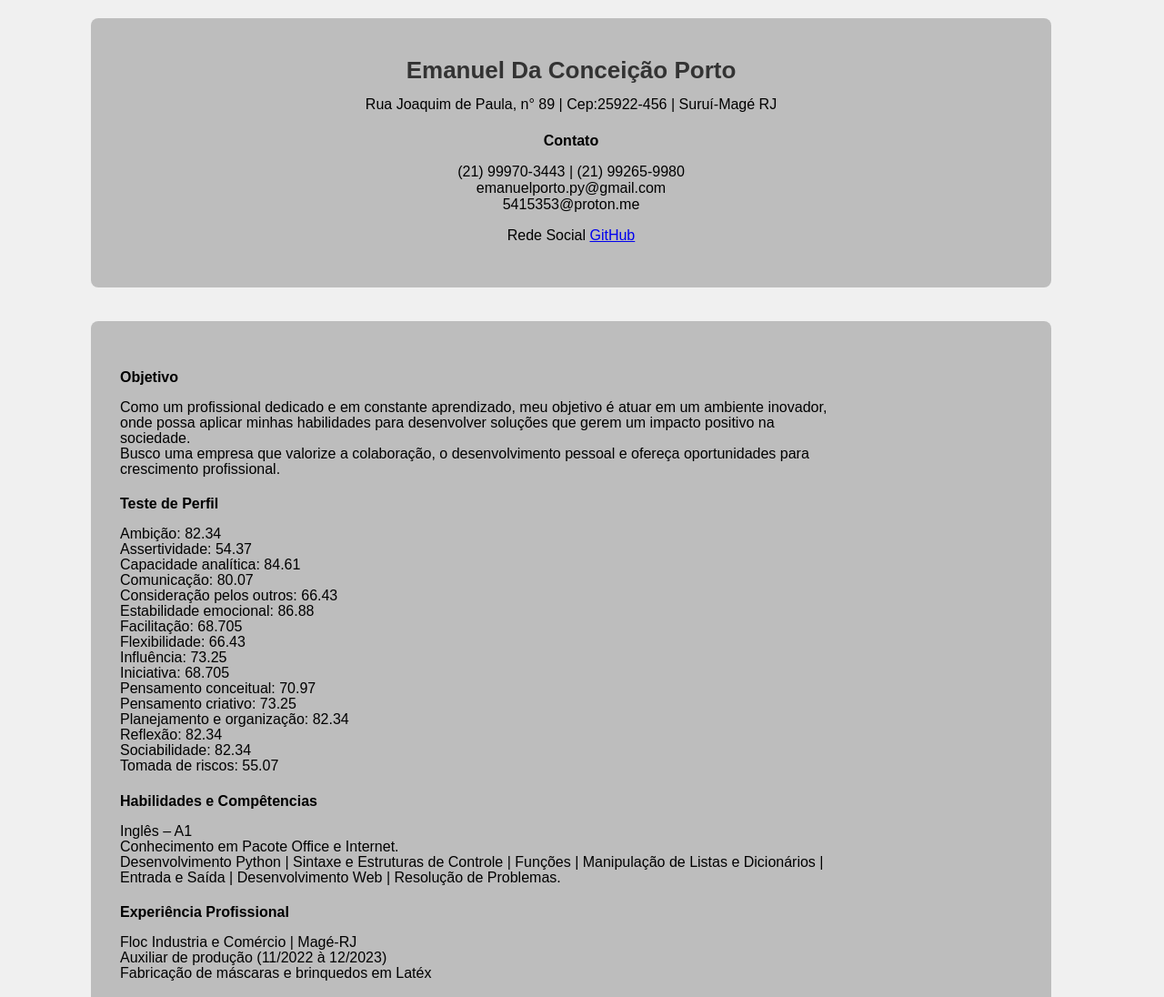
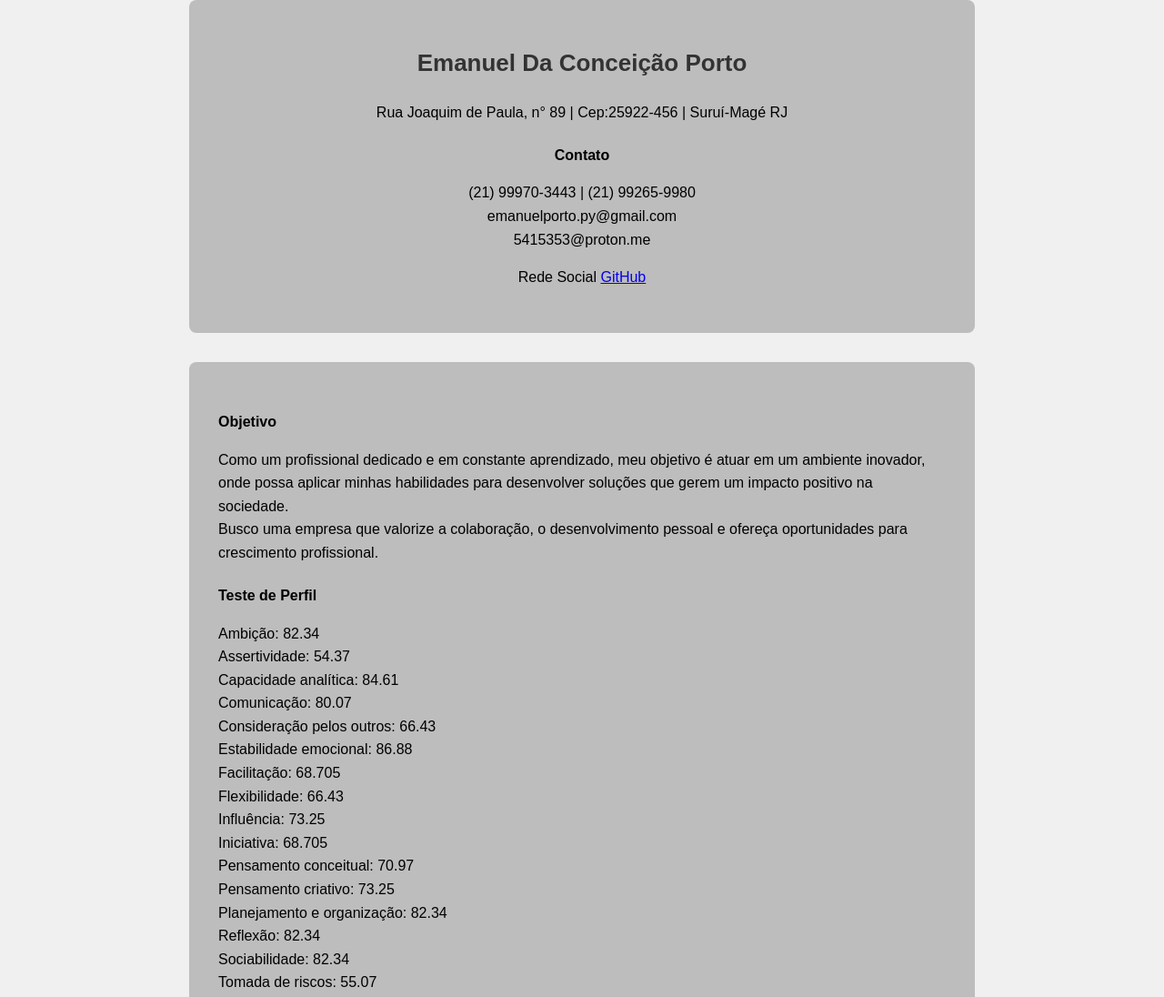
Before and after one commit to PortoEmanuel/curriculo, a plain HTML site: page index.html in a window 1280 px wide. Shown: the top 1096 px of the page at 91% size. Drawn offline with Linux system fonts and the light colour scheme.

Commit message:
revisão css

```diff
--- a/css/style.css
+++ b/css/style.css
@@ -1,40 +1,40 @@
 body {
     font-family: Arial, sans-serif;
-    margin: 20px;
+    margin: 0;
     line-height: 1.6;
+    background-color: #f0f0f0; /* Definição de cor de fundo global */
 }
 
 /* Cabeçalho */
 .info-pessoal {
-    margin: 0 10rem 0 5rem;
+    margin: 0 auto; /* Ajusta a margem para centralizar o conteúdo */
     text-align: center;
     padding: 2rem;
-    width: 80%; /* Adjust width for mobile */
+    width: 90%; /* Ajusta a largura para dispositivos móveis */
+    max-width: 800px; /* Define uma largura máxima para telas maiores */
     background-color: rgba(128, 128, 128, 0.455);
     border-radius: 8px;
-    line-height: 17px;
 }
 
 .nome {
     font-size: 26px;
     font-weight: bold;
-    color: black;
+    color: #333; /* Ajusta a cor do texto */
 }
 
 .endereco-contatos {
     margin-top: 20px;
     text-align: center;
-    line-height: 18px;
 }
 
 /* Seções */
 .info {
-    margin: 3% 10rem 0 5rem;
+    margin: 2rem auto; /* Ajusta a margem para centralizar o conteúdo */
     padding: 2rem;
-    width: 80%; /* Adjust width for mobile */
-    background-color: rgb(128, 128, 128, 0.455);
+    width: 90%; /* Ajusta a largura para dispositivos móveis */
+    max-width: 800px; /* Define uma largura máxima para telas maiores */
+    background-color: rgba(128, 128, 128, 0.455);
     border-radius: 8px;
-    line-height: 17px;
 }
 
 section div {
@@ -43,7 +43,6 @@ section div {
 
 .objetivo {
     word-wrap: break-word;
-    width: 80%; /* Adjust width for mobile */
 }
 
 h4 {
@@ -56,18 +55,9 @@ ul {
     padding: 0;
 }
 
-/* Personalize as cores e fontes conforme sua preferência */
-body {
-    background-color: #f0f0f0;
-}
-
-.nome {
-    color: #333;
-}
-
 /* Media query for mobile devices */
 @media screen and (max-width: 768px) {
     .info-pessoal, .info {
-        width: 70%; /* Adjust width for smaller screens */
+        width: 95%; /* Ajusta a largura para telas menores */
     }
 }
--- a/index.html
+++ b/index.html
@@ -6,43 +6,43 @@
     <title>Emanuel Porto</title>
     <link rel="stylesheet" href="/css/style.css">
     <style>
-        body {
+body {
     font-family: Arial, sans-serif;
-    margin: 20px;
+    margin: 0;
     line-height: 1.6;
+    background-color: #f0f0f0; /* Definição de cor de fundo global */
 }
 
 /* Cabeçalho */
 .info-pessoal {
-    margin: 0 10rem 0 5rem;
+    margin: 0 auto; /* Ajusta a margem para centralizar o conteúdo */
     text-align: center;
     padding: 2rem;
-    width: 80%; /* Adjust width for mobile */
+    width: 90%; /* Ajusta a largura para dispositivos móveis */
+    max-width: 800px; /* Define uma largura máxima para telas maiores */
     background-color: rgba(128, 128, 128, 0.455);
     border-radius: 8px;
-    line-height: 17px;
 }
 
 .nome {
     font-size: 26px;
     font-weight: bold;
-    color: black;
+    color: #333; /* Ajusta a cor do texto */
 }
 
 .endereco-contatos {
     margin-top: 20px;
     text-align: center;
-    line-height: 18px;
 }
 
 /* Seções */
 .info {
-    margin: 3% 10rem 0 5rem;
+    margin: 2rem auto; /* Ajusta a margem para centralizar o conteúdo */
     padding: 2rem;
-    width: 80%; /* Adjust width for mobile */
-    background-color: rgb(128, 128, 128, 0.455);
+    width: 90%; /* Ajusta a largura para dispositivos móveis */
+    max-width: 800px; /* Define uma largura máxima para telas maiores */
+    background-color: rgba(128, 128, 128, 0.455);
     border-radius: 8px;
-    line-height: 17px;
 }
 
 section div {
@@ -51,7 +51,6 @@ section div {
 
 .objetivo {
     word-wrap: break-word;
-    width: 80%; /* Adjust width for mobile */
 }
 
 h4 {
@@ -64,21 +63,13 @@ ul {
     padding: 0;
 }
 
-/* Personalize as cores e fontes conforme sua preferência */
-body {
-    background-color: #f0f0f0;
-}
-
-.nome {
-    color: #333;
-}
-
 /* Media query for mobile devices */
 @media screen and (max-width: 768px) {
     .info-pessoal, .info {
-        width: 70%; /* Adjust width for smaller screens */
+        width: 95%; /* Ajusta a largura para telas menores */
     }
 }
+
     </style>
 </head>
 <body>
```
